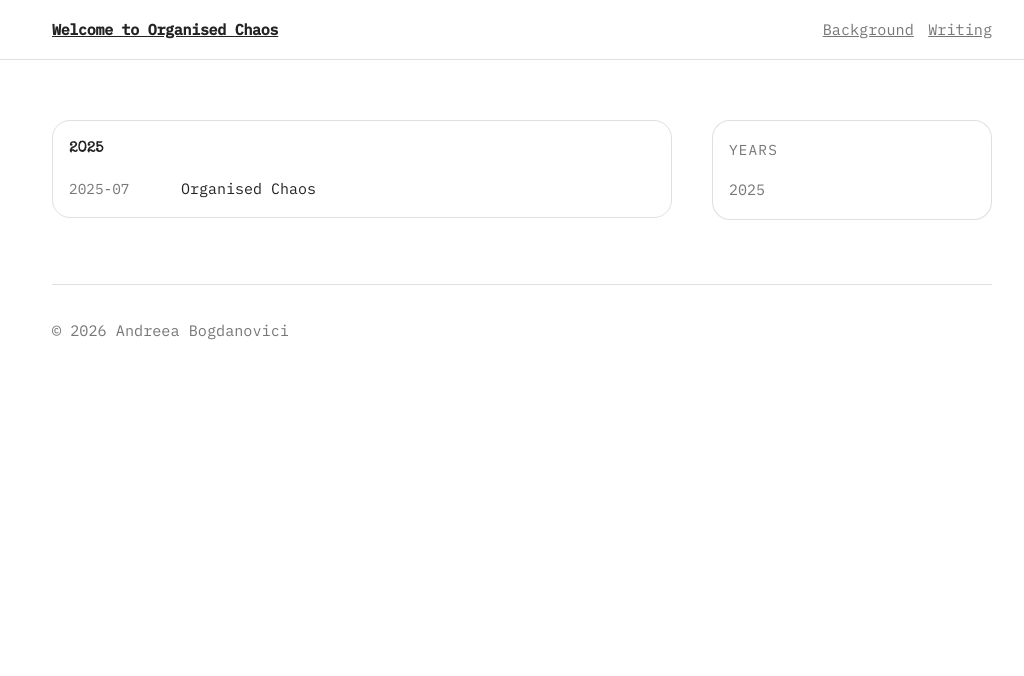
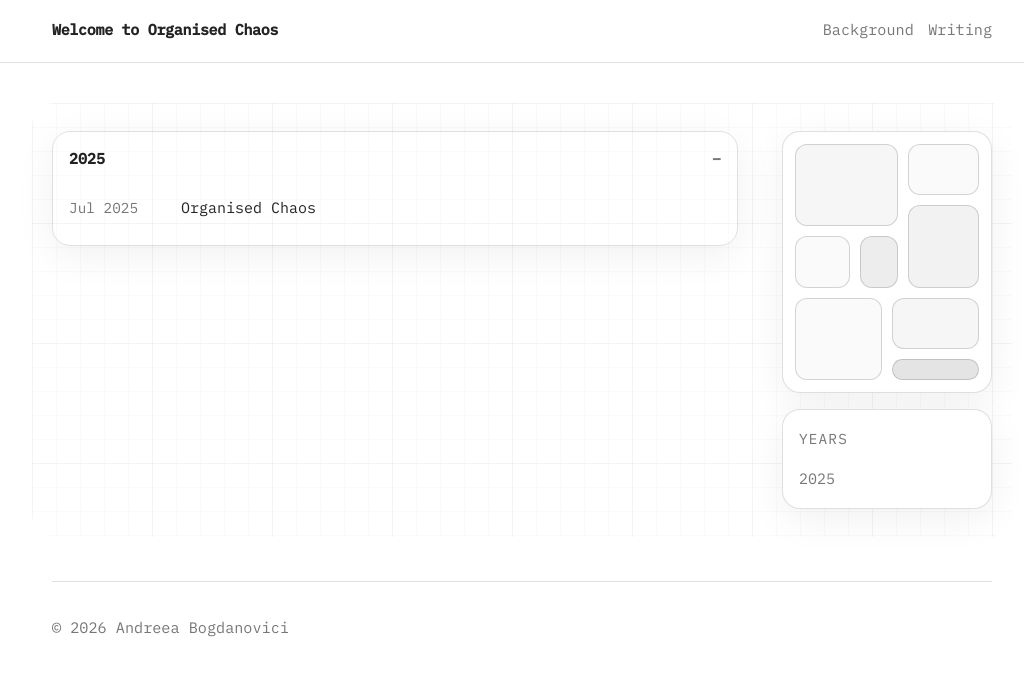
Before and after one commit to andreeabogdanovici/andreeabogdanovici.github.io, a Jekyll site: the page built from index.md, in a window 1280 px wide. Shown: the top 676 px of the page, without its empty margins (118-1142 px from the left). Built offline with Jekyll 4.4.1, drawn with Linux system fonts in a browser that asks for light colours.

Commit message:
update, to test it, i dont want to install stuffs5/artsy stuff

```diff
--- a/_layouts/default.html
+++ b/_layouts/default.html
@@ -6,7 +6,6 @@
     <meta name='color-scheme' content='light'>
     <title>{% if page.title %}{{ page.title | escape }} · {{ site.title | escape }}{% else %}{{ site.title | escape }}{% endif %}</title>
     <link rel='stylesheet' href='{{ '/assets/css/site.css' | relative_url }}'>
-    <link rel='stylesheet' href='https://fonts.googleapis.com/css2?family=Special+Elite&display=swap'>
     <link rel='stylesheet' href='https://fonts.googleapis.com/css2?family=IBM+Plex+Mono:wght@400;500&display=swap'>
   </head>
 
--- a/_layouts/home.html
+++ b/_layouts/home.html
@@ -2,10 +2,8 @@
 layout: default
 ---
 
-<section class='home'>
-  <div class='home-grid'>
-    <div>
-      <div class='archive-main' aria-label='Archive'>
+<section class='archive-shell' aria-label='Archive'>
+  <div class='archive-timeline' aria-label='Posts'>
     {% assign current_year = '' %}
     {% for post in site.posts %}
       {% assign y = post.date | date: '%Y' %}
@@ -22,17 +20,26 @@ layout: default
           <ul class='archive-posts'>
       {% endif %}
             <li class='archive-post'>
-                    <span class='archive-date'>{{ post.date | date: '%Y-%m' }}</span>
+              <span class='archive-date'>{{ post.date | date: '%b %Y' }}</span>
               <a class='archive-link' href='{{ post.url | relative_url }}'>{{ post.title | escape }}</a>
             </li>
     {% endfor %}
     {% if site.posts.size > 0 %}</ul></details>{% endif %}
   </div>
+
+  <aside class='archive-index' aria-label='Years'>
+    <div class='artboard' aria-hidden='true'>
+      <div class='tile t1'></div>
+      <div class='tile t2'></div>
+      <div class='tile t3'></div>
+      <div class='tile t4'></div>
+      <div class='tile t5'></div>
+      <div class='tile t6'></div>
+      <div class='tile t7'></div>
+      <div class='tile t8'></div>
     </div>
-
-    <aside class='sidebar' aria-label='Archive index'>
-      <div class='sidebar-card'>
-        <div class='sidebar-title'>years</div>
+    <div class='index-card'>
+      <div class='index-title'>years</div>
       <ul class='years'>
         {% assign current_year = '' %}
         {% for post in site.posts %}
@@ -45,5 +52,4 @@ layout: default
       </ul>
     </div>
   </aside>
-  </div>
 </section>
--- a/assets/css/site.css
+++ b/assets/css/site.css
@@ -7,9 +7,8 @@
   --card: #ffffff;
   --link: #232323;
   --code-bg: rgba(35, 35, 35, 0.06);
-  --shadow: none;
+  --shadow: 0 10px 40px rgba(0, 0, 0, 0.06);
   --font-body: 'IBM Plex Mono', 'Courier New', Courier, monospace;
-  --font-title: 'Special Elite', ui-serif, Georgia, serif;
 }
 
 * {
@@ -33,11 +32,11 @@ body {
 
 a {
   color: var(--link);
-  text-decoration: underline;
+  text-decoration: none;
 }
 
 a:hover {
-  text-decoration: none;
+  text-decoration: underline;
 }
 
 a:focus-visible {
@@ -87,11 +86,15 @@ a:focus-visible {
 .links a {
   color: var(--muted);
   font-size: 0.95rem;
+  text-decoration: none;
+  border-bottom: 1px solid transparent;
+  padding-bottom: 2px;
 }
 
 .links a:hover {
   color: var(--text);
-  text-decoration: underline;
+  text-decoration: none;
+  border-bottom-color: var(--text);
 }
 
 .links a[aria-current='page'] {
@@ -100,17 +103,6 @@ a:focus-visible {
 
 .main {
   padding-top: 1.25rem;
-}
-
-.home-header {
-  margin: 0 0 2rem 0;
-}
-
-.home-grid {
-  display: grid;
-  grid-template-columns: minmax(0, 1fr) 280px;
-  gap: 2.5rem;
-  align-items: start;
 }
 
 .home-title {
@@ -127,27 +119,79 @@ a:focus-visible {
   font-size: 1.05rem;
 }
 
-.post-list {
-  list-style: none;
-  padding: 0;
-  margin: 0;
+.archive-shell {
+  position: relative;
+  padding: 0.5rem 0;
   display: grid;
-  gap: 1rem;
+  grid-template-columns: minmax(0, 1fr) 210px;
+  gap: 2.75rem;
+  align-items: start;
 }
 
-.sidebar {
+.archive-shell::before {
+  content: '';
+  position: absolute;
+  inset: -1.25rem -1.25rem;
+  background-image:
+    linear-gradient(to right, rgba(35, 35, 35, 0.06) 1px, transparent 1px),
+    linear-gradient(to bottom, rgba(35, 35, 35, 0.06) 1px, transparent 1px),
+    linear-gradient(to right, rgba(35, 35, 35, 0.1) 1px, transparent 1px),
+    linear-gradient(to bottom, rgba(35, 35, 35, 0.1) 1px, transparent 1px);
+  background-size: 24px 24px, 24px 24px, 120px 120px, 120px 120px;
+  opacity: 0.35;
+  pointer-events: none;
+  border-radius: 22px;
+}
+
+.archive-timeline,
+.archive-index {
+  position: relative;
+  z-index: 1;
+}
+
+.archive-index {
   position: sticky;
   top: 4.25rem;
 }
 
-.sidebar-card {
+.artboard {
+  border: 1px solid var(--border);
+  border-radius: 18px;
+  background: var(--card);
+  box-shadow: var(--shadow);
+  padding: 0.75rem;
+  margin-bottom: 1rem;
+  display: grid;
+  grid-template-columns: repeat(12, 1fr);
+  grid-auto-rows: 1fr;
+  gap: clamp(6px, 1vw, 10px);
+  aspect-ratio: 4 / 5;
+}
+
+.tile {
+  border: 1px solid rgba(35, 35, 35, 0.18);
+  border-radius: 12px;
+  background: rgba(35, 35, 35, 0.02);
+}
+
+.tile.t1 { grid-column: 1 / span 7; grid-row: 1 / span 3; background: rgba(35, 35, 35, 0.04); }
+.tile.t2 { grid-column: 8 / span 5; grid-row: 1 / span 2; }
+.tile.t3 { grid-column: 8 / span 5; grid-row: 3 / span 3; background: rgba(35, 35, 35, 0.06); }
+.tile.t4 { grid-column: 1 / span 4; grid-row: 4 / span 2; }
+.tile.t5 { grid-column: 5 / span 3; grid-row: 4 / span 2; background: rgba(35, 35, 35, 0.08); }
+.tile.t6 { grid-column: 1 / span 6; grid-row: 6 / span 3; }
+.tile.t7 { grid-column: 7 / span 6; grid-row: 6 / span 2; background: rgba(35, 35, 35, 0.04); }
+.tile.t8 { grid-column: 7 / span 6; grid-row: 8 / span 1; border-radius: 999px; background: rgba(35, 35, 35, 0.12); }
+
+.index-card {
   border: 1px solid var(--border);
   border-radius: 18px;
   padding: 1rem;
   background: var(--card);
+  box-shadow: var(--shadow);
 }
 
-.sidebar-title {
+.index-title {
   font-size: 0.9rem;
   letter-spacing: 0.08em;
   text-transform: uppercase;
@@ -155,21 +199,32 @@ a:focus-visible {
   margin-bottom: 0.9rem;
 }
 
-.archive-main {
-  display: grid;
-  gap: 1rem;
-}
-
 .archive-year {
   border: 1px solid var(--border);
   border-radius: 18px;
   padding: 0.9rem 1rem;
+  box-shadow: var(--shadow);
 }
 
 .archive-year-title {
   cursor: pointer;
   font-weight: 700;
   list-style: none;
+  display: flex;
+  align-items: baseline;
+  justify-content: space-between;
+  gap: 0.75rem;
+}
+
+.archive-year-title::-webkit-details-marker { display: none; }
+
+.archive-year-title::after {
+  content: '+';
+  color: var(--muted);
+}
+
+.archive-year[open] > .archive-year-title::after {
+  content: '−';
 }
 
 .archive-posts {
@@ -177,14 +232,20 @@ a:focus-visible {
   padding: 0;
   margin: 0.9rem 0 0 0;
   display: grid;
-  gap: 0.45rem;
+  gap: 0;
 }
 
 .archive-post {
   display: grid;
-  grid-template-columns: 6.2rem minmax(0, 1fr);
-  gap: 0.8rem;
+  grid-template-columns: 6rem minmax(0, 1fr);
+  gap: 1rem;
   align-items: baseline;
+  padding: 0.55rem 0;
+  border-top: 1px solid var(--border);
+}
+
+.archive-post:first-child {
+  border-top: 0;
 }
 
 .archive-date {
@@ -213,11 +274,14 @@ a:focus-visible {
 .years a {
   color: var(--muted);
   text-decoration: none;
+  border-bottom: 1px solid transparent;
+  padding-bottom: 2px;
 }
 
 .years a:hover {
   color: var(--text);
-  text-decoration: underline;
+  text-decoration: none;
+  border-bottom-color: var(--text);
 }
 
 .post-item {
@@ -268,18 +332,19 @@ a:focus-visible {
   letter-spacing: -0.03em;
 }
 
-.post-title {
-  font-family: var(--font-title);
-  letter-spacing: 0;
-}
-
-.archive-year-title {
-  font-family: var(--font-title);
-}
+.post-title { letter-spacing: 0; }
 
 .prose {
   max-width: 78ch;
   font-size: 1rem;
+}
+
+.prose a {
+  text-decoration: underline;
+}
+
+.prose a:hover {
+  text-decoration: none;
 }
 
 .prose p {
@@ -364,13 +429,18 @@ a:focus-visible {
     padding: 0.9rem 1rem;
   }
 
-  .home-grid {
+  .archive-shell {
     grid-template-columns: 1fr;
     gap: 2rem;
   }
 
-  .sidebar {
+  .archive-index {
     position: static;
+    order: -1;
+  }
+
+  .archive-shell::before {
+    inset: -1rem -1rem;
   }
 
   .post-item {
```
Lines whose indentation alone changed are shown as unchanged.
